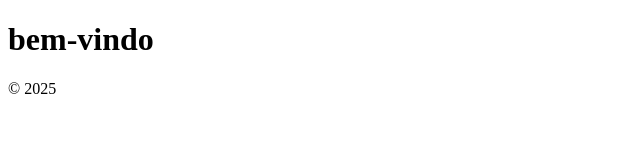
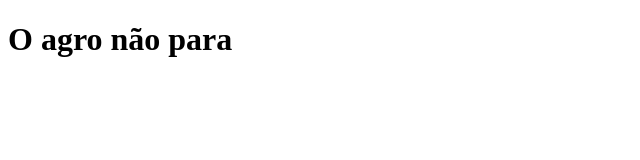
Before and after one commit to diovanydoline-spec/projeto-agrinho-2026, a plain HTML site: page index.html in a window 1280 px wide. Shown: the whole page, without its empty margins (0-640 px from the left). Drawn offline with Linux system fonts and the light colour scheme.

Commit message:
cabeçalho

```diff
--- a/index.html
+++ b/index.html
@@ -6,12 +6,9 @@
     <title>projeto agrinho 2026</title>
 </head>
 <body>
-     <div class="header">
-          <h1>bem-vindo</h1>
-           </div>
-           <div class="footer">
-            <p>© 2025</p>
-           </div>
+     <header>
+           <h1>O agro não para</h1>
+     </header>
      </body
 ><header>
 </header>
```
